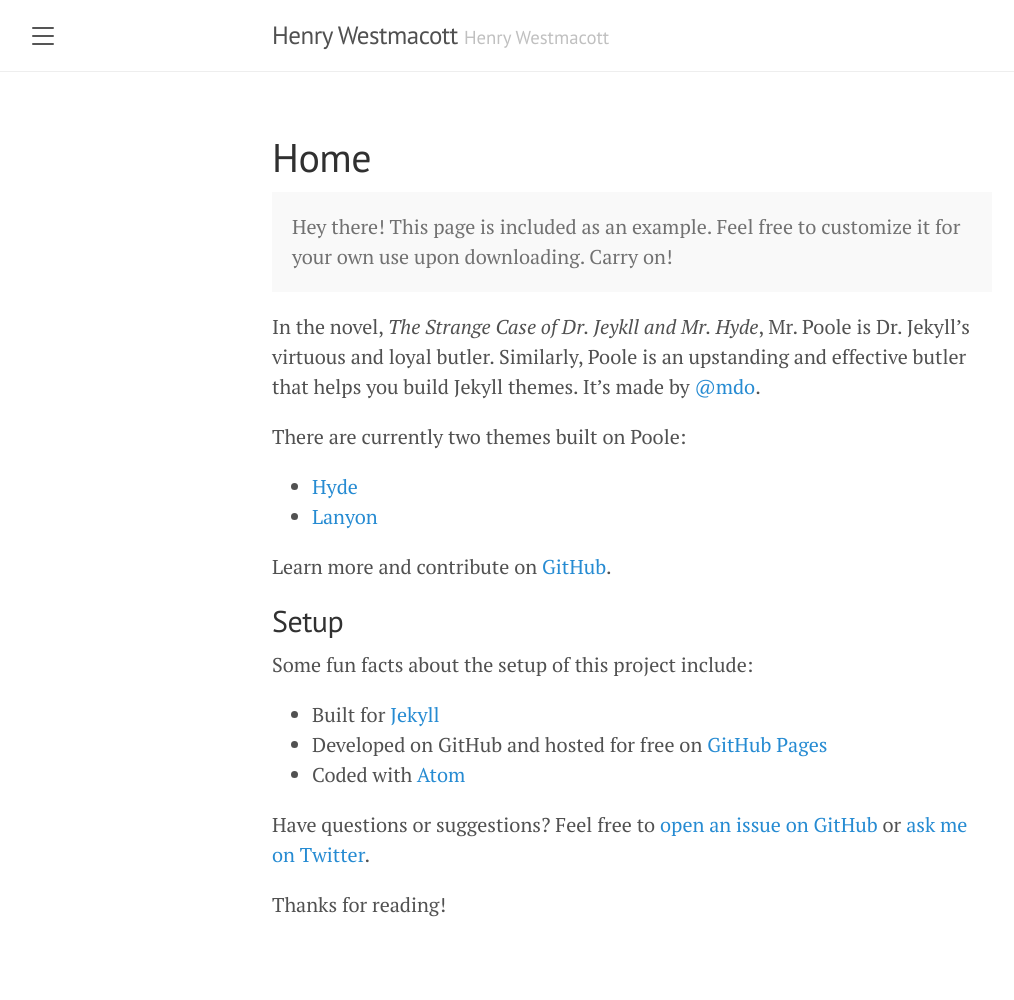
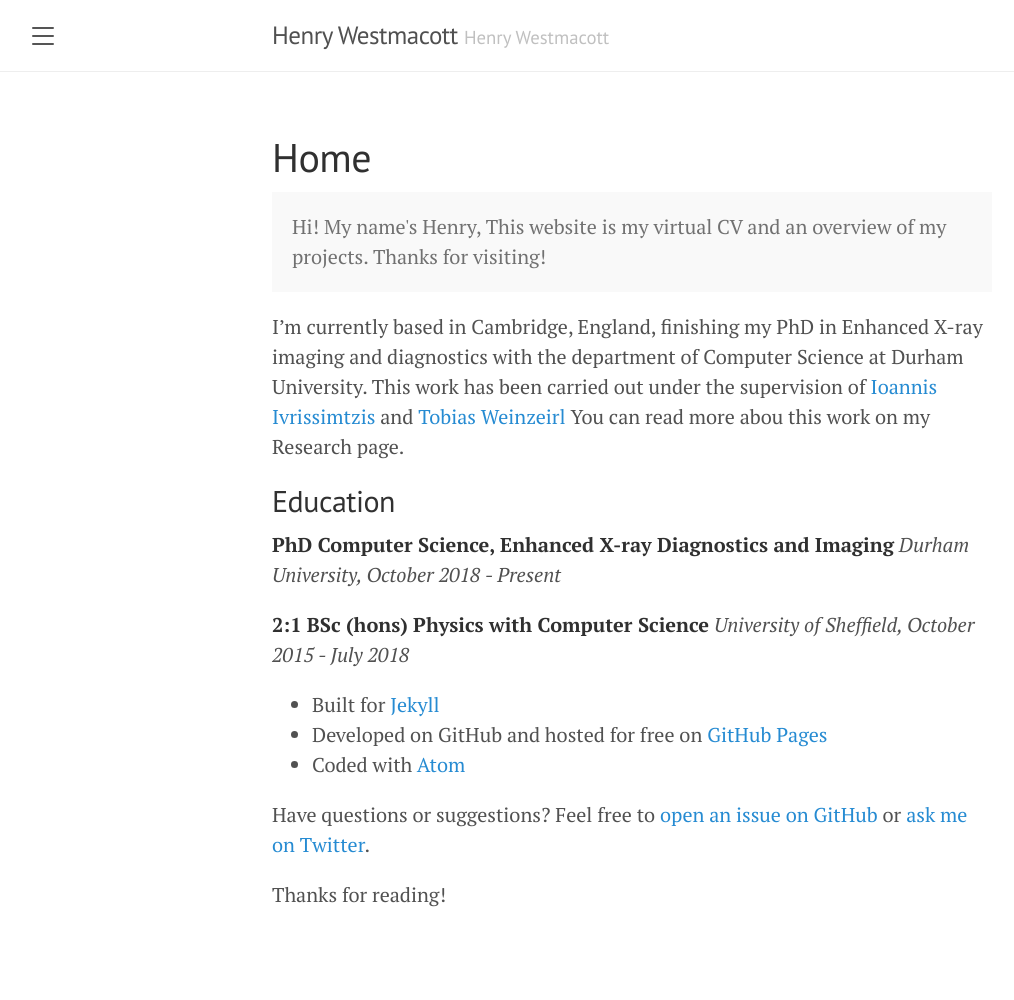
Before and after one commit to h-westmacott/h-westmacott.github.io, a Jekyll site: the page built from index.md, in a window 1280 px wide. Shown: the whole page, without its empty margins (8-1022 px from the left). Built offline with Jekyll 4.4.1, drawn with Linux system fonts in a browser that asks for light colours.

Commit message:
Start including CV details
Began adding CV details to index, education headings

```diff
--- a/index.md
+++ b/index.md
@@ -4,21 +4,21 @@
 ---
 
 <p class="message">
-  Hey there! This page is included as an example. Feel free to customize it for your own use upon downloading. Carry on!
+  Hi! My name's Henry, This website is my virtual CV and an overview of my projects. Thanks for visiting!
 </p>
 
-In the novel, *The Strange Case of Dr. Jeykll and Mr. Hyde*, Mr. Poole is Dr. Jekyll's virtuous and loyal butler. Similarly, Poole is an upstanding and effective butler that helps you build Jekyll themes. It's made by [@mdo](https://twitter.com/mdo).
+I'm currently based in Cambridge, England, finishing my PhD in Enhanced X-ray imaging and diagnostics with the department of Computer Science at Durham University.
+This work has been carried out under the supervision of [Ioannis Ivrissimtzis](https://www.durham.ac.uk/staff/ioannis-ivrissimtzis/) and [Tobias Weinzeirl](https://www.durham.ac.uk/staff/tobias-weinzierl/)
+You can read more abou this work on my Research page.
 
-There are currently two themes built on Poole:
+## Education
 
-* [Hyde](http://hyde.getpoole.com)
-* [Lanyon](http://lanyon.getpoole.com)
+**PhD Computer Science, Enhanced X-ray Diagnostics and Imaging**
+*Durham University, October 2018 - Present*
 
-Learn more and contribute on [GitHub](https://github.com/poole).
+**2:1 BSc (hons) Physics with Computer Science**
+*University of Sheffield, October 2015 - July 2018*
 
-## Setup
-
-Some fun facts about the setup of this project include:
 
 * Built for [Jekyll](https://jekyllrb.com)
 * Developed on GitHub and hosted for free on [GitHub Pages](https://pages.github.com)
```
